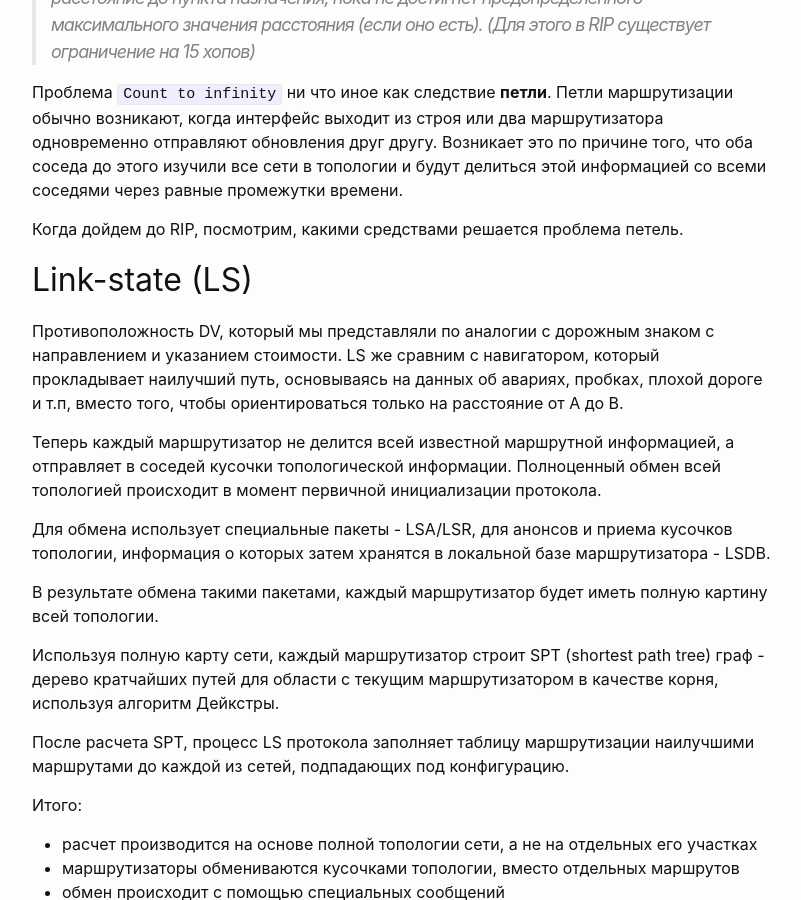
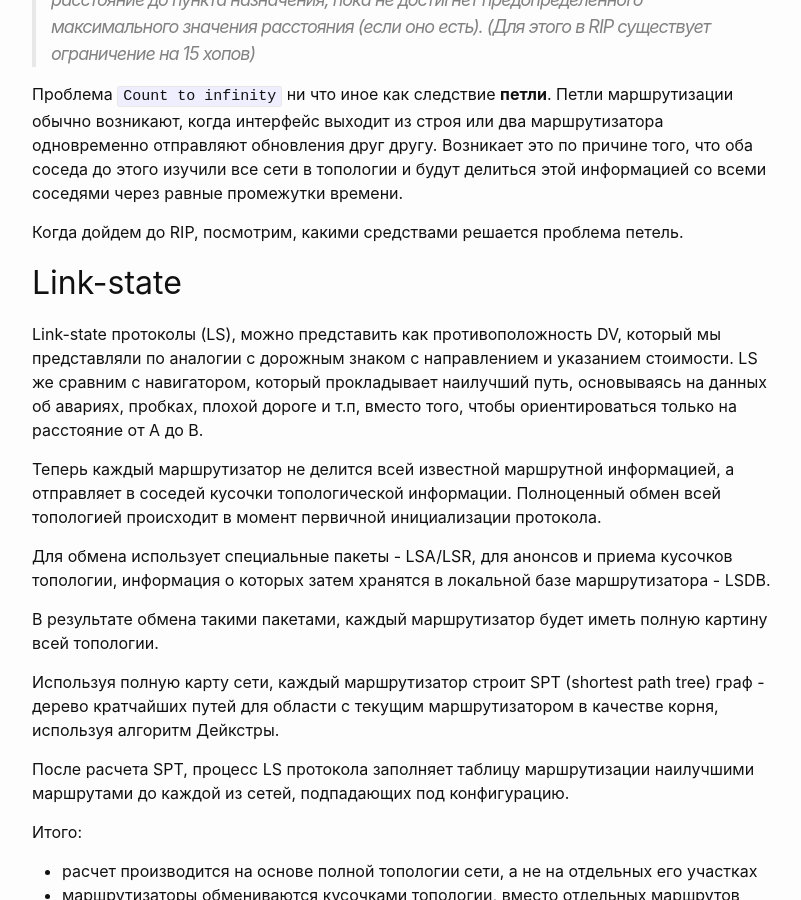
Before and after one commit to woohung/woohung.github.io, a Jekyll site: the page built from _posts/2023-05-14-ENCOR-Часть 3.1-Shortest path algorithms, Path selection.md, in a window 1280 px wide and 900 px high, scrolled down 4692 px. Shown: the whole window, without its empty margins (238-1039 px from the left). Built offline with Jekyll 4.4.1, drawn with Linux system fonts in a browser that asks for light colours; some of the changed text lies outside the part shown.

Commit message:
Update 2023-05-14-ENCOR-Часть 3.1-Shortest path algorithms, Path selection.md

```diff
--- a/_posts/2023-05-14-ENCOR-Часть 3.1-Shortest path algorithms, Path selection.md
+++ b/_posts/2023-05-14-ENCOR-Часть 3.1-Shortest path algorithms, Path selection.md
@@ -122,8 +122,8 @@ DV снисходительнее к вычислительным мощност
 
 Когда дойдем до RIP, посмотрим, какими средствами решается проблема петель.
 
-## Link-state (LS)
-Противоположность DV, который мы представляли по аналогии с дорожным знаком с направлением и указанием стоимости. LS же сравним с навигатором, который прокладывает наилучший путь, основываясь на данных об авариях, пробках, плохой дороге и т.п, вместо того, чтобы ориентироваться только на расстояние от A до B.
+## Link-state
+Link-state протоколы (LS), можно представить как противоположность DV, который мы представляли по аналогии с дорожным знаком с направлением и указанием стоимости. LS же сравним с навигатором, который прокладывает наилучший путь, основываясь на данных об авариях, пробках, плохой дороге и т.п, вместо того, чтобы ориентироваться только на расстояние от A до B.
 
 Теперь каждый маршрутизатор не делится всей известной маршрутной информацией, а отправляет в соседей кусочки топологической информации. Полноценный обмен всей топологией происходит в момент первичной инициализации протокола.
 
@@ -307,8 +307,8 @@ DV снисходительнее к вычислительным мощност
 
 Подробнее уже посмотрим, когда доберемся до EIGRP.
 
-## Path vector (PV)
-Path vector отличается от маршрутизации DV и LS. Тут каждая запись в таблице маршрутизации содержит сеть назначения, следующий маршрутизатор и путь к месту назначения.
+## Path vector
+Path vector (PV) отличается от маршрутизации DV и LS. Тут каждая запись в таблице маршрутизации содержит сеть назначения, следующий маршрутизатор и путь к месту назначения.
 
 BGP являет единственным ныне живущим членом семейства PV. BGP не выбирает кратчайший путь. Или самый быстрый путь. Или путь с наибольшей пропускной способностью.
 
```
Also changed, not shown: other parts of _posts/2023-05-14-ENCOR-Часть 3.1-Shortest path algorithms, Path selection.md (+9 -9 lines).
